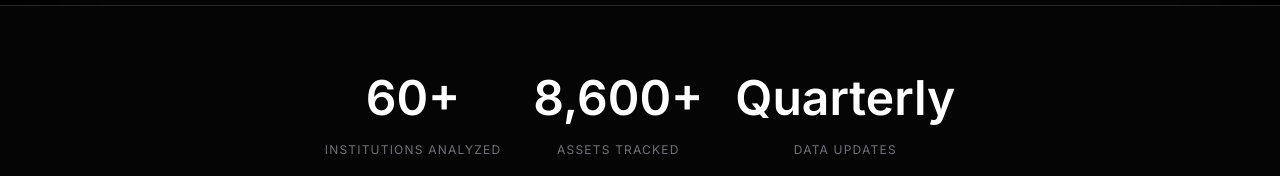
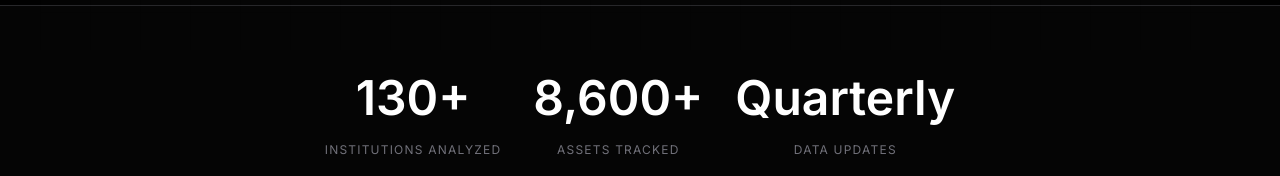
Before and after one commit to Pranshu-J/Open-Hedge, a React (Vite) app: page / in a window 1280 px wide. Shown: the part 704-880 px from the top of the page. Built offline with nearby package versions, Linux system fonts and the light colour scheme.

Commit message:
Updated number of institutions tracked (very important)

```diff
--- a/src/LandingPage.jsx
+++ b/src/LandingPage.jsx
@@ -146,7 +146,7 @@ export default function LandingPage() {
       <Box sx={{ borderBottom: '1px solid #27272a', bgcolor: '#050505', py: 8 }}>
         <Container maxWidth="lg">
           <Grid container spacing={4} justifyContent="center">
-            <Grid item xs={12} md={4}><StatItem value="60+" label="Institutions Analyzed" /></Grid>
+            <Grid item xs={12} md={4}><StatItem value="130+" label="Institutions Analyzed" /></Grid>
             <Grid item xs={12} md={4}><StatItem value="8,600+" label="Assets Tracked" /></Grid>
             <Grid item xs={12} md={4}><StatItem value="Quarterly" label="Data Updates" /></Grid>
           </Grid>
```
